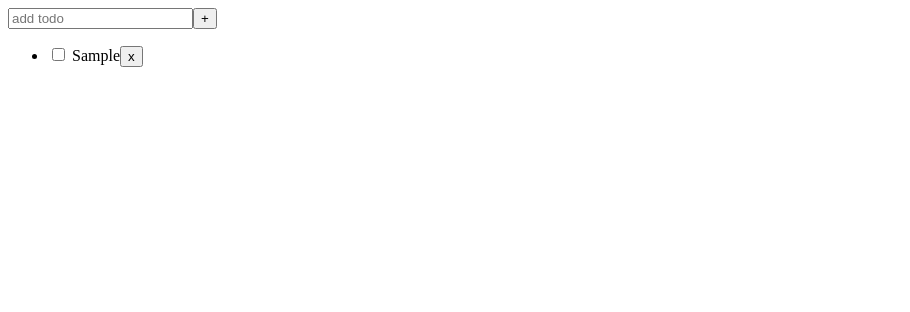
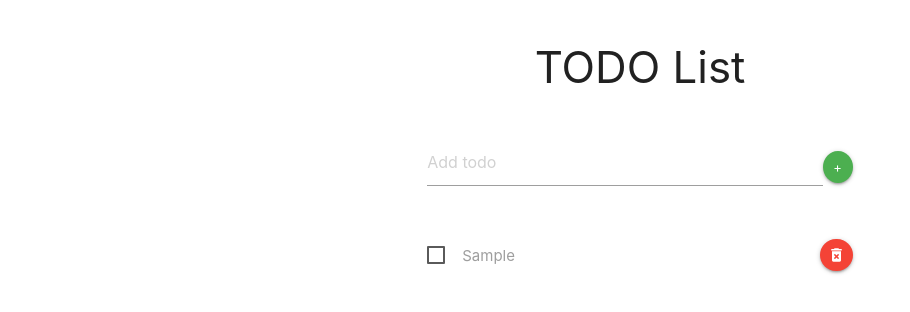
Before and after one commit to vlworks/vue-composition-api-setup, a Vue app: page / in a window 1280 px wide. Both pictures are taken after typing "Sample" into the empty fields and a click on the input "Add todo". Shown: the top 312 px of the page, without its empty margins (0-910 px from the left). Built offline with nearby package versions, Linux system fonts and the light colour scheme; no server answers.

Commit message:
[+] add materialize css

```diff
--- a/index.html
+++ b/index.html
@@ -4,6 +4,10 @@
     <meta charset="UTF-8" />
     <link rel="icon" type="image/svg+xml" href="/vite.svg" />
     <meta name="viewport" content="width=device-width, initial-scale=1.0" />
+    <link
+      href="https://fonts.googleapis.com/icon?family=Material+Icons"
+      rel="stylesheet"
+    />
     <title>Vite + Vue</title>
   </head>
   <body>
--- a/package.json
+++ b/package.json
@@ -11,6 +11,7 @@
     "format": "prettier .  --write"
   },
   "dependencies": {
+    "materialize-css": "^1.0.0-rc.2",
     "vue": "^3.2.45"
   },
   "devDependencies": {
--- a/src/App.vue
+++ b/src/App.vue
@@ -3,8 +3,12 @@ import TodoComponent from "./components/ToDo/todo-component.vue";
 </script>
 
 <template>
-  <div>
-    <todo-component></todo-component>
+  <div class="container">
+    <div class="row">
+      <div class="col l6 offset-l3 m12">
+        <todo-component></todo-component>
+      </div>
+    </div>
   </div>
 </template>
 
--- a/src/components/ToDo/todo-component.vue
+++ b/src/components/ToDo/todo-component.vue
@@ -18,18 +18,20 @@ const checkedTodo = (id) =>
       item.isChecked = !item.isChecked;
     }
   });
-
 const deleteTodo = (index) => listTodos.value.splice(index, 1);
 </script>
 
 <template>
   <div>
-    <todo-create @add="addTodo"></todo-create>
-    <todo-list
-      :list-todos="listTodos"
-      @checked="checkedTodo"
-      @delete="deleteTodo"
-    ></todo-list>
+    <div class="section"><h3 class="center-align">TODO List</h3></div>
+    <div class="section"><todo-create @add="addTodo"></todo-create></div>
+    <div class="section">
+      <todo-list
+        :list-todos="listTodos"
+        @checked="checkedTodo"
+        @delete="deleteTodo"
+      ></todo-list>
+    </div>
   </div>
 </template>
 
--- a/src/components/ToDo/todo-create.vue
+++ b/src/components/ToDo/todo-create.vue
@@ -1,6 +1,5 @@
 <script setup>
 import { ref } from "vue";
-
 const title = ref("");
 
 const emit = defineEmits(["add"]);
@@ -11,14 +10,34 @@ function submitForm() {
 </script>
 
 <template>
-  <div>
-    <form @submit.prevent="submitForm">
+  <div class="todo-create">
+    <form class="todo-create-form" @submit.prevent="submitForm">
       <label>
-        <input v-model="title" type="text" name="todo" placeholder="add todo" />
+        <input
+          v-model="title"
+          type="text"
+          name="todo"
+          placeholder="Add todo"
+          autocomplete="off"
+        />
       </label>
-      <input type="submit" value="+" />
+      <input
+        type="submit"
+        value="+"
+        class="btn-floating btn-small waves-effect waves-light green"
+        title="Add todo"
+      />
     </form>
   </div>
 </template>
 
-<style scoped></style>
+<style scoped>
+.todo-create-form {
+  display: flex;
+  align-items: center;
+}
+
+.todo-create-form label {
+  width: 100%;
+}
+</style>
--- a/src/components/ToDo/todo-item.vue
+++ b/src/components/ToDo/todo-item.vue
@@ -14,17 +14,31 @@ const emit = defineEmits(["checked", "delete"]);
 </script>
 
 <template>
-  <div>
+  <div class="todo-item">
     <label :class="{ done: todo.isChecked }">
       <input type="checkbox" @change="emit('checked', todo.id)" />
-      {{ todo.title }}
+      <span>{{ todo.title }}</span>
     </label>
-    <button @click="emit('delete')">x</button>
+    <button
+      class="todo-item__delete btn-floating btn-small waves-effect waves-light red"
+      title="Delete"
+      @click="emit('delete')"
+    >
+      <i class="tiny material-icons">delete_forever</i>
+    </button>
   </div>
 </template>
 
 <style scoped>
-label.done {
+.todo-item {
+  display: flex;
+  align-items: center;
+}
+.todo-item__delete {
+  margin-left: auto;
+}
+
+label.done > span {
   text-decoration: line-through;
 }
 </style>
--- a/src/components/ToDo/todo-list.vue
+++ b/src/components/ToDo/todo-list.vue
@@ -1,6 +1,10 @@
 <template>
-  <ul>
-    <li v-for="(todo, index) in listTodos" :key="todo.id">
+  <ul class="todo-list">
+    <li
+      v-for="(todo, index) in listTodos"
+      :key="todo.id"
+      class="todo-list-item"
+    >
       <todo-item
         :index="index"
         :todo="todo"
@@ -24,4 +28,8 @@ defineProps({
 const emit = defineEmits(["checked", "delete"]);
 </script>
 
-<style scoped></style>
+<style scoped>
+.todo-list-item {
+  margin: 10px 0;
+}
+</style>
--- a/src/main.js
+++ b/src/main.js
@@ -1,4 +1,5 @@
 import { createApp } from "vue";
+import "materialize-css/dist/css/materialize.min.css";
 import "./style.css";
 import App from "./App.vue";
 
```
Also changed, not shown: 1 other file (tests, documents, lock files or other folders).
